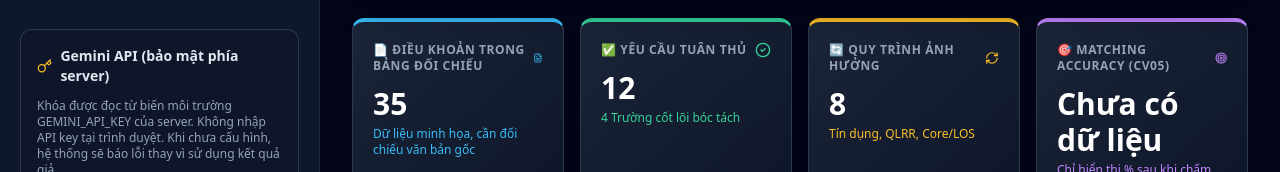
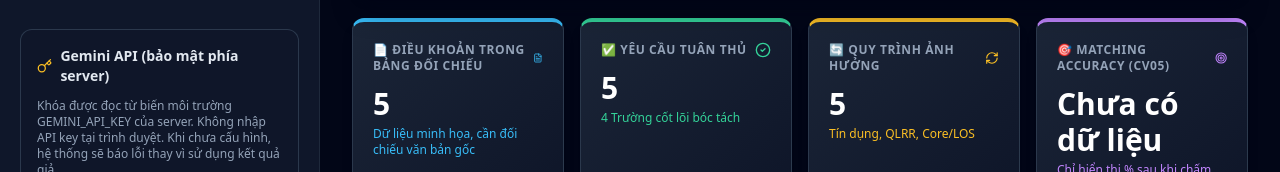
Before and after one commit to phuongthao200606-netizen/project-6-compliance-platform, a React (Vite) app: page / in a window 1280 px wide. Shown: the part 259-431 px from the top of the page. Built offline with nearby package versions, Linux system fonts and the light colour scheme.

Commit message:
security: move Gemini calls behind backend and remove mock responses

```diff
--- a/src/App.tsx
+++ b/src/App.tsx
@@ -20,11 +20,8 @@
   const [isKnowledgeBaseOpen, setIsKnowledgeBaseOpen] = useState<boolean>(false);
 
   // Configuration
-  const [apiKey, setApiKey] = useState<string>(() => {
-    return localStorage.getItem('sbv_regtech_apikey') || '';
-  });
   const [selectedModel, setSelectedModel] = useState<string>(() => {
-    return localStorage.getItem('sbv_regtech_model') || 'gemini-1.5-flash';
+    return localStorage.getItem('sbv_regtech_model') || 'gemini-2.5-flash';
   });
 
   // Data Collections with LocalStorage caching
@@ -66,10 +63,6 @@
 
   // Sync to localStorage
   useEffect(() => {
-    localStorage.setItem('sbv_regtech_apikey', apiKey);
-  }, [apiKey]);
-
-  useEffect(() => {
     localStorage.setItem('sbv_regtech_model', selectedModel);
   }, [selectedModel]);
 
@@ -102,7 +95,7 @@
       title: '🔍 TAB 1: TRA CỨU & DẪN NGUỒN PHÁP LÝ (RAG Q&A)',
       shortTitle: 'Tra cứu RAG',
       icon: Search,
-      count: 'Zero-Hallucination'
+      count: 'Cần xác minh nguồn'
     },
     {
       id: 1,
@@ -124,8 +117,6 @@
     <div className="min-h-screen bg-slate-950 flex flex-col lg:flex-row font-sans selection:bg-sky-500 selection:text-white">
       {/* Sidebar */}
       <Sidebar
-        apiKey={apiKey}
-        setApiKey={setApiKey}
         selectedModel={selectedModel}
         setSelectedModel={setSelectedModel}
         activeTab={activeTab}
@@ -139,9 +130,9 @@
         <div className="max-w-7xl mx-auto space-y-6">
           {/* Header & 4 Metric Cards */}
           <Header
-            analyzedArticlesCount={35}
-            complianceReqsCount={12}
-            affectedProcessesCount={8}
+            analyzedArticlesCount={diffData.length}
+            complianceReqsCount={checklistData.length}
+            affectedProcessesCount={impactData.length}
           />
 
           {/* 3 Main Tab Buttons matching Streamlit */}
@@ -175,7 +166,6 @@
           <div className="rounded-2xl border border-slate-800 bg-slate-900/60 p-5 md:p-7 shadow-xl">
             {activeTab === 0 && (
               <Tab1RAG
-                apiKey={apiKey}
                 selectedModel={selectedModel}
                 onOpenKnowledgeBase={() => setIsKnowledgeBaseOpen(true)}
               />
```
